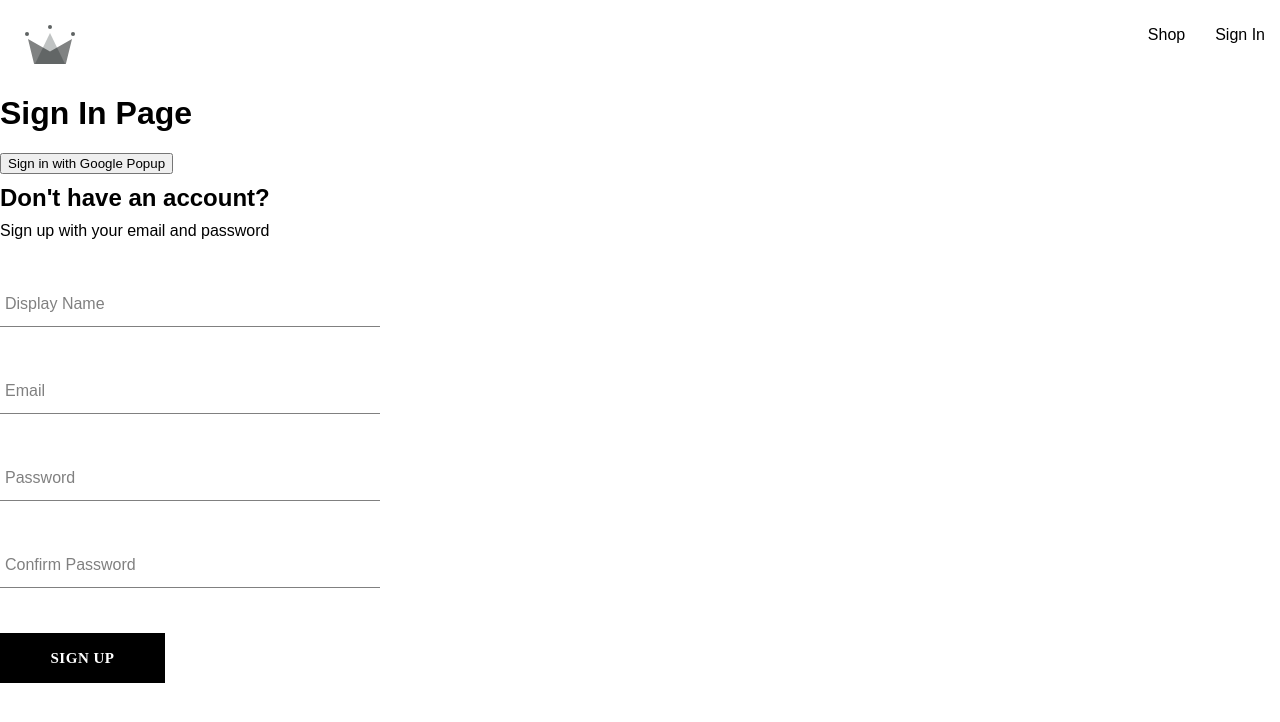
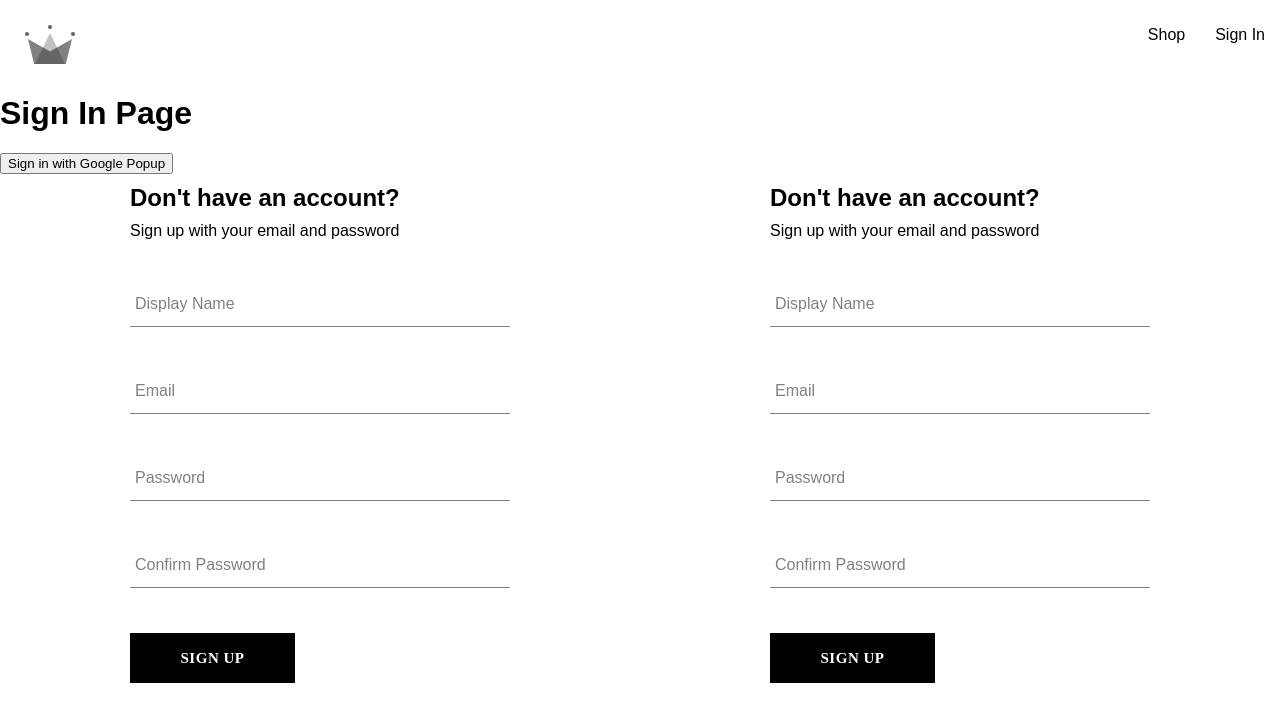
Before and after one commit to thekalpeshchoudhary/project-capstone, a React (Create React App) app: page /sign-in in a window 1280 px wide. Shown: the top 722 px of the page. Built offline with nearby package versions, Linux system fonts and the light colour scheme; a web font is replaced by a local one.

Commit message:
add 2 form layout

```diff
--- a/src/routes/sign-in/sign-in.component.jsx
+++ b/src/routes/sign-in/sign-in.component.jsx
@@ -4,6 +4,8 @@ import {
 } from "../../utils/firebase/firebase.utils";
 
 import SignUpForm from "../../components/sign-up-form/sign-up-form.component";
+
+import './sign-in.styles.scss';
 
 const SignIn = () => {
   const logGoogleUser = async () => {
@@ -15,7 +17,10 @@ const SignIn = () => {
     <div>
       <h1>Sign In Page</h1>
       <button onClick={logGoogleUser}>Sign in with Google Popup</button>
-      <SignUpForm />
+      <div className="forms-container">
+        <SignUpForm />
+        <SignUpForm />
+      </div>
     </div>
   );
 };
--- /dev/null
+++ b/src/routes/sign-in/sign-in.styles.scss
@@ -0,0 +1,5 @@
+.forms-container{
+    display: flex;
+    flex-direction: row;
+    justify-content: space-around;
+}
```
